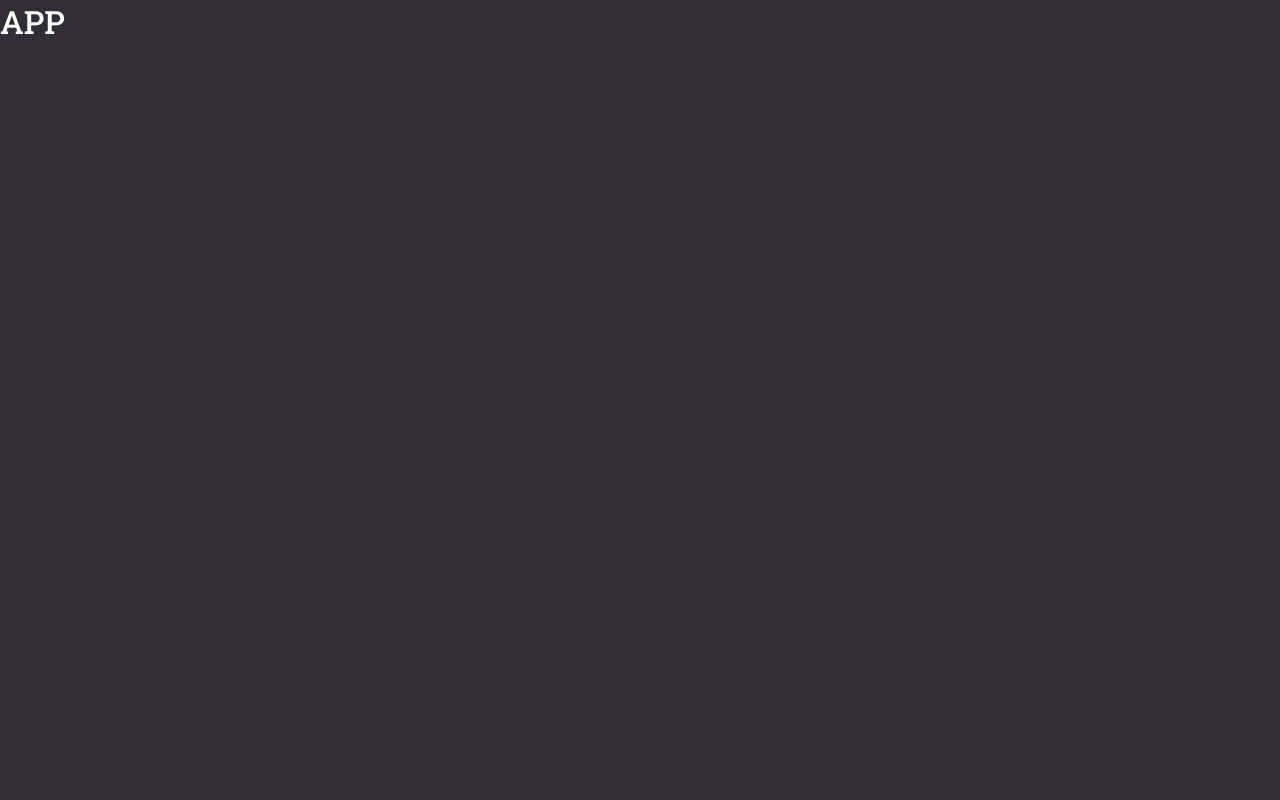
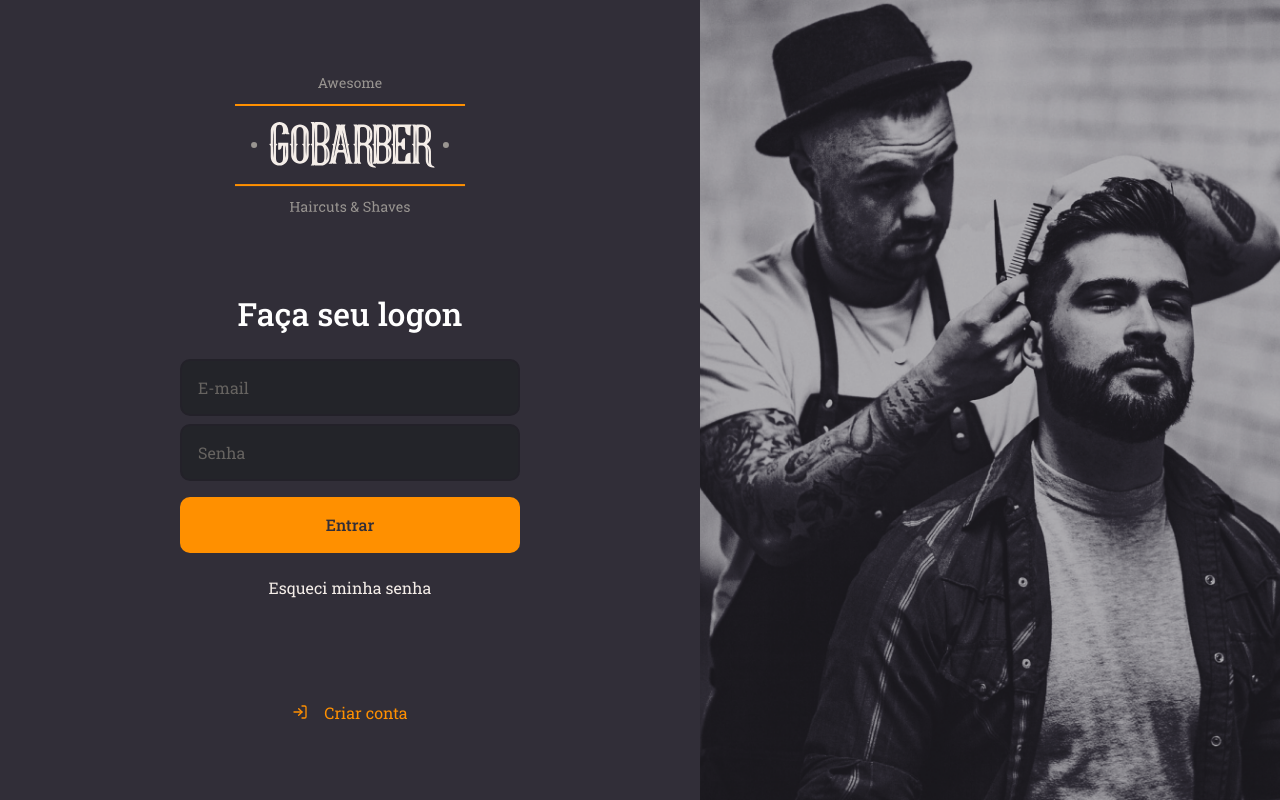
Before and after one commit to rianperassoli/bootcamp-goStack-goBarber, a React (Create React App) app in the folder web/: page / in a window 1280 px wide. Built offline with nearby package versions, Linux system fonts and the light colour scheme.

Commit message:
Criada tela de Login e estilos

```diff
--- a/web/src/App.tsx
+++ b/web/src/App.tsx
@@ -1,10 +1,11 @@
 import React from 'react'
 
+import SignIn from './pages/SignIn'
 import GlobalStyle from './styles/global'
 
 const App: React.FC = () => (
   <>
-    <h1>APP</h1>
+    <SignIn />
     <GlobalStyle />
   </>
 )
--- /dev/null
+++ b/web/src/pages/SignIn/index.tsx
@@ -0,0 +1,35 @@
+import React from 'react'
+import { FiLogIn } from 'react-icons/fi'
+
+import logoImg from '../../assets/logo.svg'
+
+import { Container, Content, Background } from './styles'
+
+const SignIn: React.FC = () => (
+  <Container>
+    <Content>
+      <img src={logoImg} alt="GoBarber" />
+
+      <form>
+        <h1>Faça seu logon</h1>
+
+        <input placeholder="E-mail" />
+
+        <input type="password" placeholder="Senha" />
+
+        <button type="submit">Entrar</button>
+
+        <a href="forgot">Esqueci minha senha</a>
+      </form>
+
+      <a href="login">
+        <FiLogIn />
+        Criar conta
+      </a>
+    </Content>
+
+    <Background />
+  </Container>
+)
+
+export default SignIn
--- /dev/null
+++ b/web/src/pages/SignIn/styles.ts
@@ -0,0 +1,103 @@
+import styled from 'styled-components'
+import { shade } from 'polished'
+
+import signInBackgroundImg from '../../assets/sign-in-background.png'
+
+export const Container = styled.div`
+  height: 100vh;
+
+  display: flex;
+  align-items: stretch;
+`
+
+export const Content = styled.div`
+  display: flex;
+  flex-direction: column;
+  align-items: center;
+
+  place-content: center;
+
+  width: 100%;
+  max-width: 700px;
+
+  form {
+    margin: 80px 0;
+    width: 340px;
+    text-align: center;
+
+    h1 {
+      margin-bottom: 24px;
+    }
+
+    input {
+      background: #232429;
+      border-radius: 10px;
+      border: 2px solid #232129;
+      padding: 16px;
+      width: 100%;
+      color: #f4ede8;
+
+      &::placeholder {
+        color: #666360;
+      }
+
+      & + input {
+        margin-top: 8px;
+      }
+    }
+
+    button {
+      background: #ff9000;
+      height: 56px;
+      border-radius: 10px;
+      border: 0;
+      padding: 0 16px;
+      color: #312e38;
+      width: 100%;
+      font-weight: 500;
+      margin-top: 16px;
+      transition: background-color 0.2s;
+
+      &:hover {
+        background: ${shade(0.2, '#ff9000')};
+      }
+    }
+
+    a {
+      color: #f4ede8;
+      display: block;
+      margin-top: 24px;
+      text-decoration: none;
+      transition: color 0.2s;
+
+      &:hover {
+        color: ${shade(0.2, '#f4ede8')};
+      }
+    }
+  }
+
+  > a {
+    color: #ff9000;
+    display: block;
+    margin-top: 24px;
+    text-decoration: none;
+    transition: color 0.2s;
+
+    display: flex;
+    align-items: center;
+
+    svg {
+      margin-right: 16px;
+    }
+
+    &:hover {
+      color: ${shade(0.2, '#ff9000')};
+    }
+  }
+`
+
+export const Background = styled.div`
+  flex: 1;
+  background: url(${signInBackgroundImg}) no-repeat center;
+  background-size: cover;
+`
```
